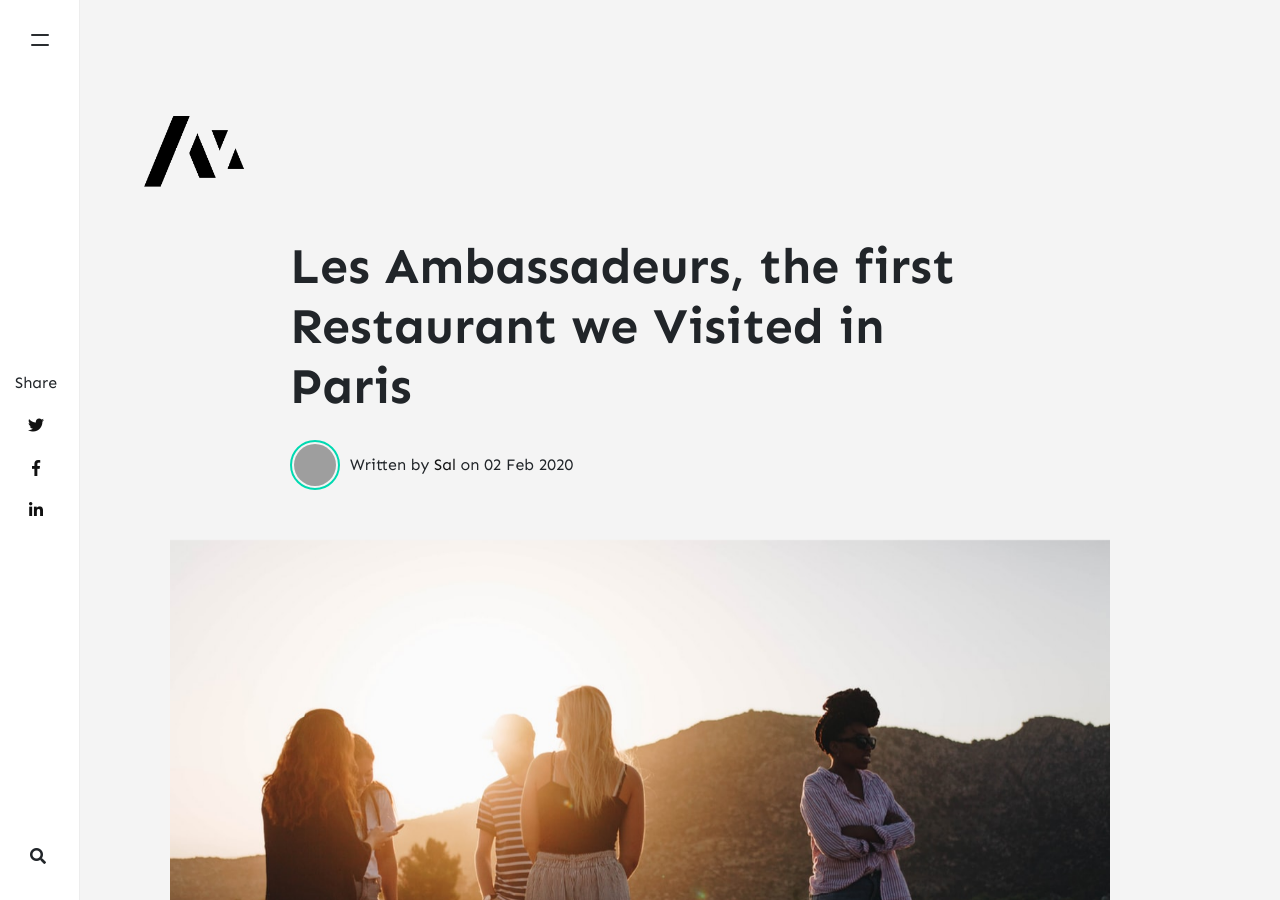
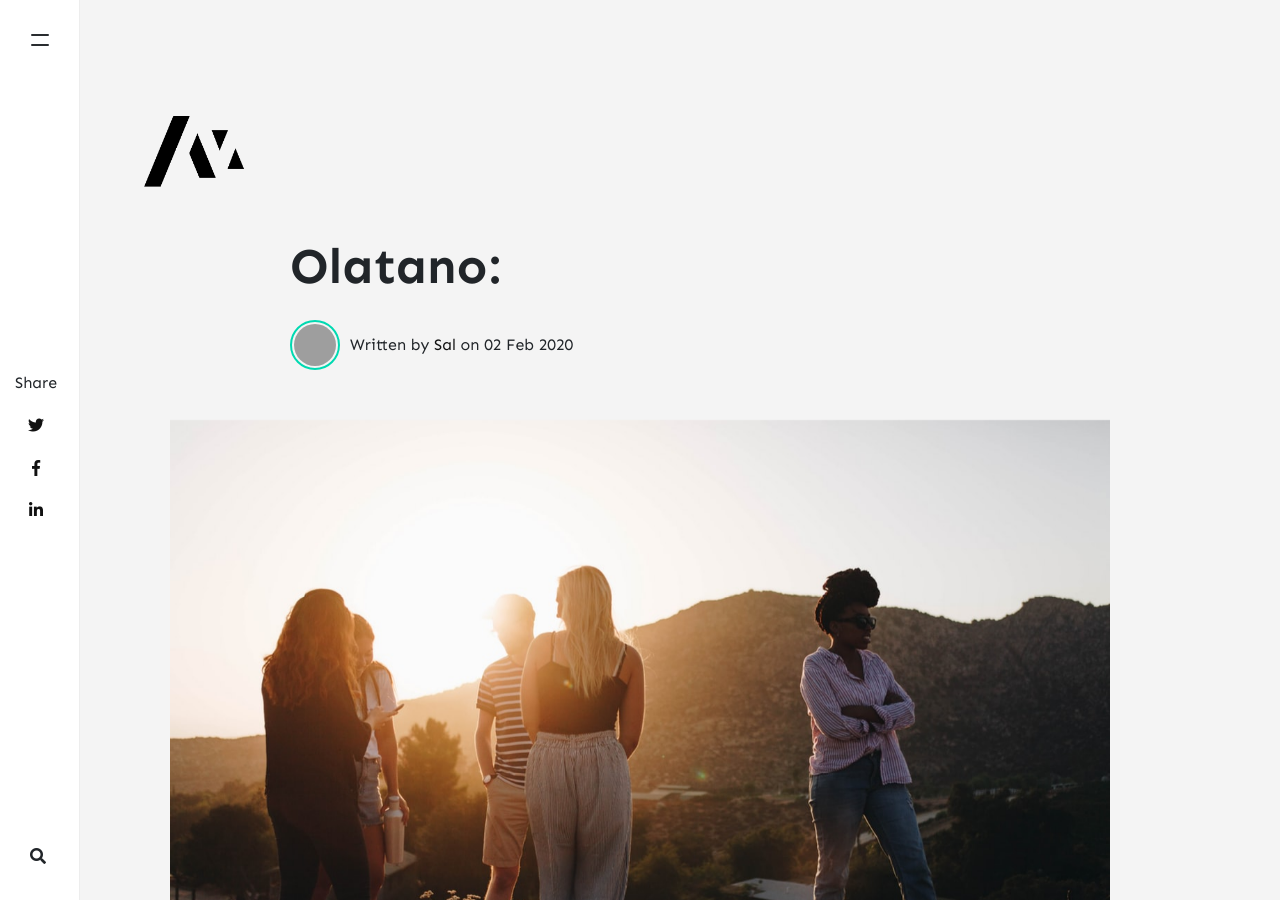
Before and after one commit to stackbit-projects/olatano-9c657, a Jekyll site: the page built from _posts/2020-02-2-les-ambassadeurs.md, in a window 1280 px wide and 900 px high. Built offline with Jekyll 4.4.1, drawn with Linux system fonts in a browser that asks for light colours; nearby versions of some CDN libraries; comment, search, counter and statistics services are not loaded; grey boxes are pictures that could not be loaded.

Commit message:
2020-02-2-les-ambassadeurs.md: updated title

```diff
--- a/_posts/2020-02-2-les-ambassadeurs.md
+++ b/_posts/2020-02-2-les-ambassadeurs.md
@@ -1,9 +1,11 @@
 ---
 layout: post
-title:  "Les Ambassadeurs, the first Restaurant we Visited in Paris"
+title: 'Olatano: '
 author: sal
-categories: [ Lifestyle ]
-tags: [ France ]
+categories:
+  - Lifestyle
+tags:
+  - France
 image: assets/images/2.jpg
 rating: 4.5
 ---
```
